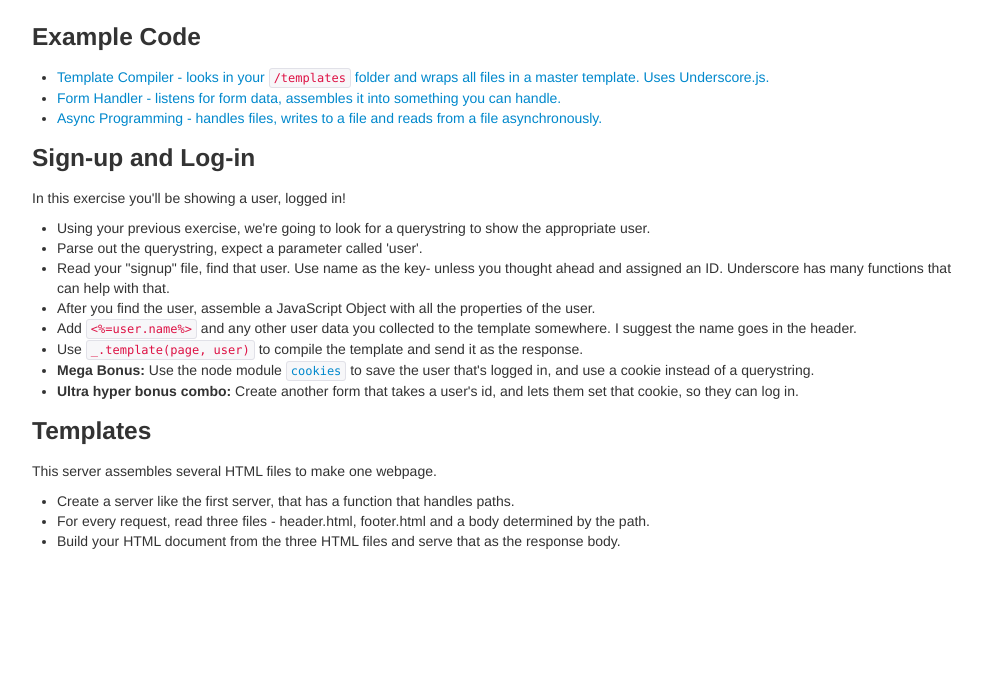
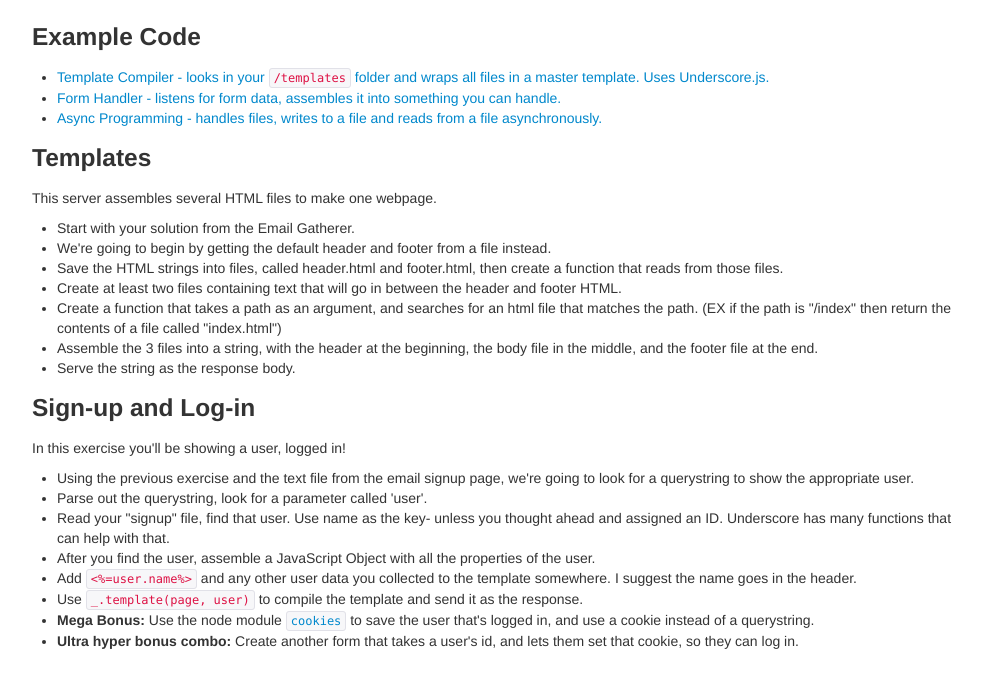
Before and after one commit to lizTheDeveloper/gdi-intro-to-web-programming, a website: page exercises/templates.html in a window 1280 px wide. Shown: the part 93-780 px from the top of the page, without its empty margins (138-1120 px from the left). Drawn offline with Linux system fonts and the light colour scheme.

Commit message:
Moved order of exercises around.

```diff
--- a/exercises/templates.html
+++ b/exercises/templates.html
@@ -19,11 +19,23 @@
             <li><a href="../examples/async_programming.js">Async Programming - handles files, writes to a file and reads from a file asynchronously.</a></li>
         </ul>
 
+        <h3>Templates</h3>
+        <p>This server assembles several HTML files to make one webpage.</p>
+        <ul>
+            <li>Start with your solution from the Email Gatherer.</li>
+            <li>We're going to begin by getting the default header and footer from a file instead.</li>
+            <li>Save the HTML strings into files, called header.html and footer.html, then create a function that reads from those files.</li>
+            <li>Create at least two files containing text that will go in between the header and footer HTML.</li>
+            <li>Create a function that takes a path as an argument, and searches for an html file that matches the path. (EX if the path is "/index" then return the contents of a file called "index.html")</li>
+            <li>Assemble the 3 files into a string, with the header at the beginning, the body file in the middle, and the footer file at the end.</li>
+            <li>Serve the string as the response body.</li>
+        </ul>
+
     	<h3>Sign-up and Log-in</h3>
         <p>In this exercise you'll be showing a user, logged in!</p>
         <ul>
-            <li>Using your previous exercise, we're going to look for a querystring to show the appropriate user.</li>
-            <li>Parse out the querystring, expect a parameter called 'user'.</li>
+            <li>Using the previous exercise and the text file from the email signup page, we're going to look for a querystring to show the appropriate user.</li>
+            <li>Parse out the querystring, look for a parameter called 'user'.</li>
             <li>Read your "signup" file, find that user. Use name as the key- unless you thought ahead and assigned an ID. Underscore has many functions that can help with that.</li>
             <li>After you find the user, assemble a JavaScript Object with all the properties of the user.</li>
             <li>Add <code><%=user.name%></code> and any other user data you collected to the template somewhere. I suggest the name goes in the header.</li>
@@ -32,14 +44,6 @@
             <li><strong>Ultra hyper bonus combo:</strong> Create another form that takes a user's id, and lets them set that cookie, so they can log in.</li>
         </ul>
 
-
-    <h3>Templates</h3>
-    <p>This server assembles several HTML files to make one webpage.</p>
-    <ul>
-        <li>Create a server like the first server, that has a function that handles paths.</li>
-        <li>For every request, read three files - header.html, footer.html and a body determined by the path.</li>
-        <li>Build your HTML document from the three HTML files and serve that as the response body.</li>
-    </ul>
     </div>
     <script>
         function showSolution(num) {
```
Also changed, not shown: intro.html (+2 -0 lines), slides/intro_to_nodejs.html (+1 -1 lines).
